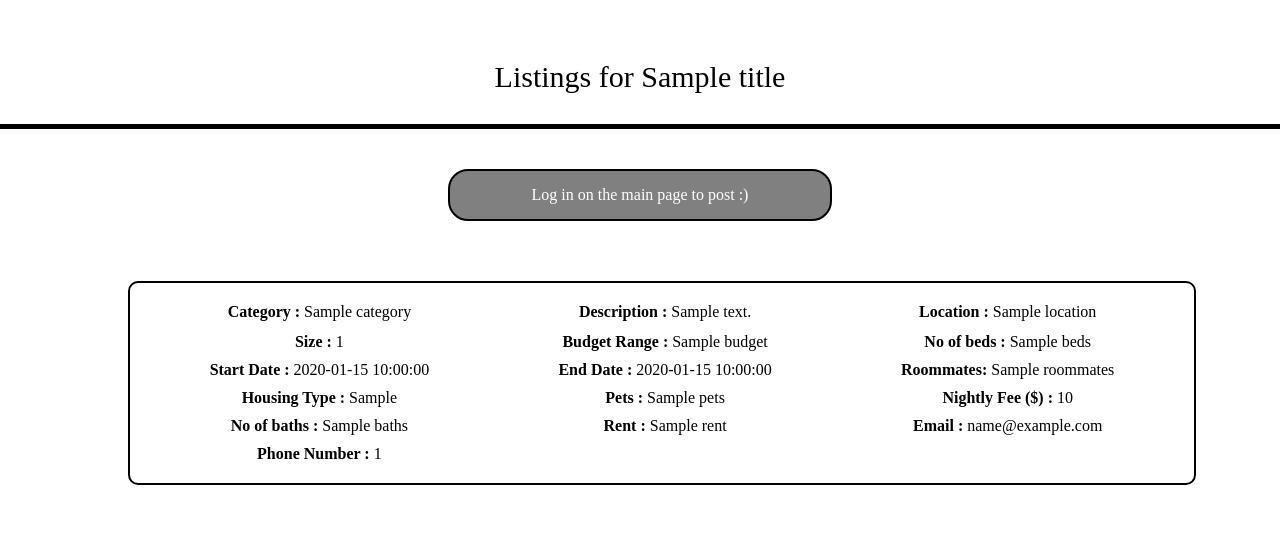
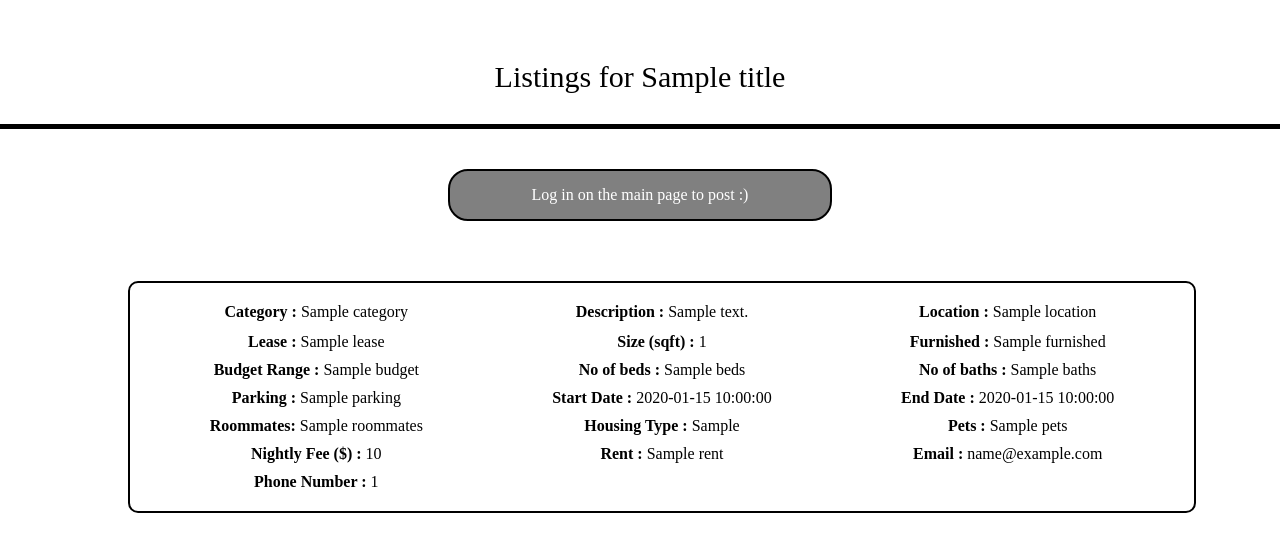
Before and after one commit to SolaOgunsola/422x-cloud9, a Flask app: template cloud_flask_app/app/templates/user/ListViewHousing.html in a window 1280 px wide. Shown: the top 552 px of the page. Run offline with Flask 2, Linux system fonts and the light colour scheme; the template is opened without the code that fills it: most values are stand-ins (such as "Sample title", 1, 10 or a date in 2020).

Commit message:
list view housing

```diff
--- a/cloud_flask_app/app/templates/user/AddHousing/AddOfficeCommercial.html
+++ b/cloud_flask_app/app/templates/user/AddHousing/AddOfficeCommercial.html
@@ -22,14 +22,14 @@
       </div>
       <div class="field">
         <label>Parking:</label>
-        <select name="category">
+        <select name="parking">
           <option value="On street">On street</option>
           <option value="Parking lot">Parking lot</option>
         </select>
       </div>
       <div class="field">
         <label>Square Footage:</label>
-        <input name="sqft" type="numeric" required>
+        <input name="size" type="numeric" required>
       </div>
       <div class="field">
         <label>Phone Number:</label>
--- a/cloud_flask_app/app/templates/user/ListViewHousing.html
+++ b/cloud_flask_app/app/templates/user/ListViewHousing.html
@@ -30,6 +30,7 @@
       padding: 20px;
       text-align: center;
     }
+
     .addItem {
       text-align: center;
       border: 2px solid black;
@@ -40,9 +41,11 @@
       border-radius: 20px;
       background-color: grey;
     }
+
     label {
       font-weight: 800;
     }
+
     .brief {
       display: grid;
       gap: 10px;
@@ -86,12 +89,27 @@
           {{ item.location }}
         </div>
         {% endif %}
+        {% if item.lease != null %}
+        <div class="attribute">
+          <label> Lease :</label>
+          {{ item.lease }}
+        </div>
+        {% endif %}
         {% if item.size != null %}
         <div class="attribute">
-            <label> Size :</label>
+          <label> Size (sqft) :</label>
           {{ item.size }}
         </div>
+
         {% endif %}
+        {% if item.furnished != null %}
+        <div class="attribute">
+          <label> Furnished :</label>
+          {{ item.furnished }}
+        </div>
+
+        {% endif %}
+
         {% if item.budget != null %}
         <div class="attribute">
           <label> Budget Range :</label>
@@ -102,6 +120,19 @@
         <div class="attribute">
           <label> No of beds :</label>
           {{ item.beds }}
+        </div>
+        {% endif %}
+        {% if item.baths != null %}
+        <div class="attribute">
+          <label> No of baths :</label>
+          {{ item.baths }}
+        </div>
+        {% endif %}
+
+        {% if item.parking != null %}
+        <div class="attribute">
+          <label> Parking :</label>
+          {{ item.parking }}
         </div>
         {% endif %}
         {% if item.startDate != null %}
@@ -143,12 +174,7 @@
         </div>
         {% endif %}
 
-            {% if item.baths != null %}
-            <div class="attribute">
-                <label> No of baths :</label>
-                {{ item.baths }}
-              </div>
-              {% endif %}
+
         {% if item.rent != null %}
         <div class="attribute">
           <label> Rent :</label>
```
Lines whose indentation alone changed are shown as unchanged.
